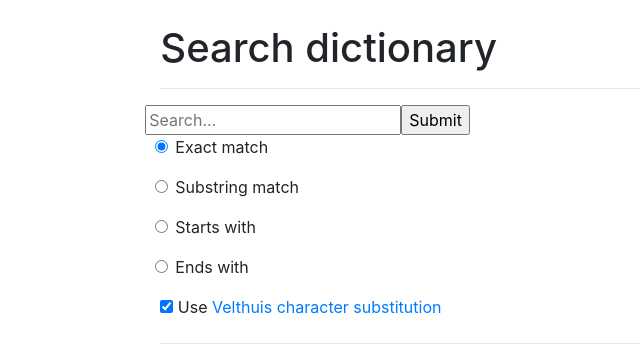
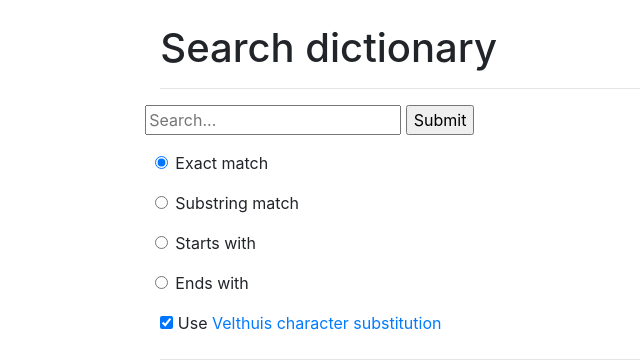
Before and after one commit to falko-strenzke/dpd-server-django, a Django app: page /dict/dpd/search/ in a window 1280 px wide. Shown: the part 56-416 px from the top of the page, without its empty margins (68-708 px from the left). Run offline with Django 4.2, Linux system fonts and the light colour scheme.

Commit message:
corrected html layout

```diff
--- a/dpdwebserver/dict/templates/search_entries_of_dict.html
+++ b/dpdwebserver/dict/templates/search_entries_of_dict.html
@@ -6,8 +6,10 @@
   <hr>
   <form action="" method="get">
     <div class="row">
-    <input id="search_input" name="q" type="text" placeholder="Search..." value="{{ query_string }}" onkeyup="replaceChars()" >
-    <input type="submit" value="Submit">
+      <div class="form-group">
+        <input id="search_input" name="q" type="text" placeholder="Search..." value="{{ query_string }}" onkeyup="replaceChars()" >
+        <input type="submit" value="Submit">
+      </div>
     </div>
     <div class="col">
       <div class="form-group">
```
